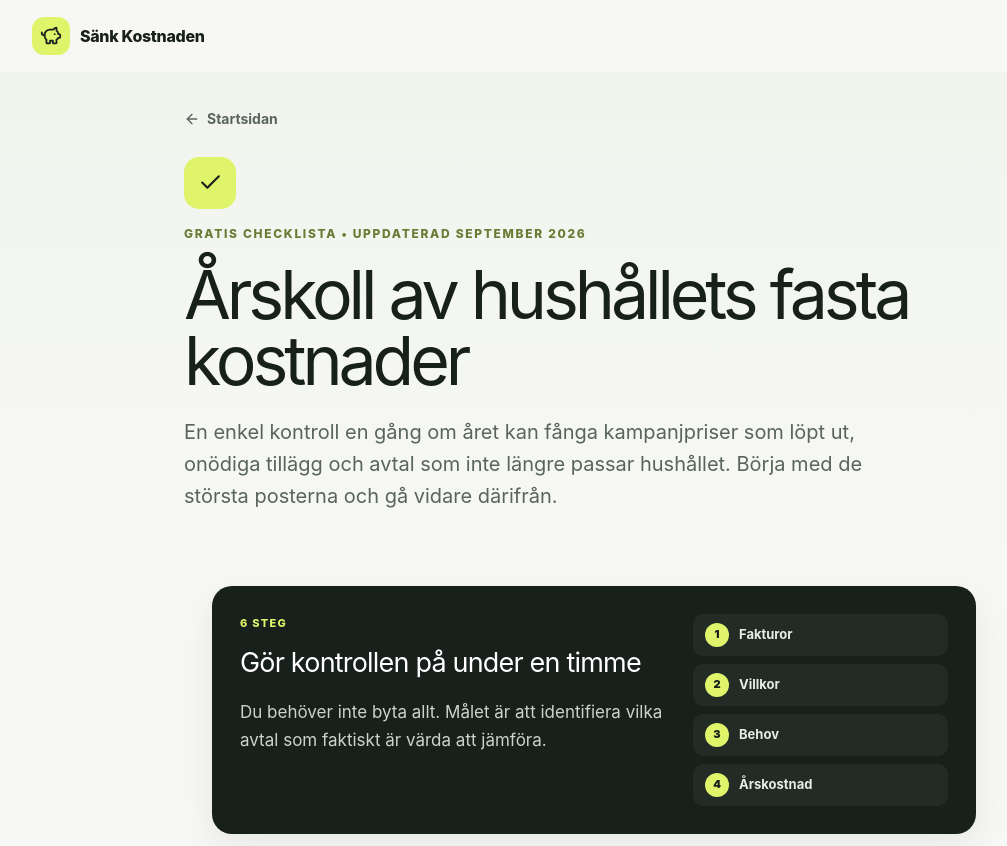
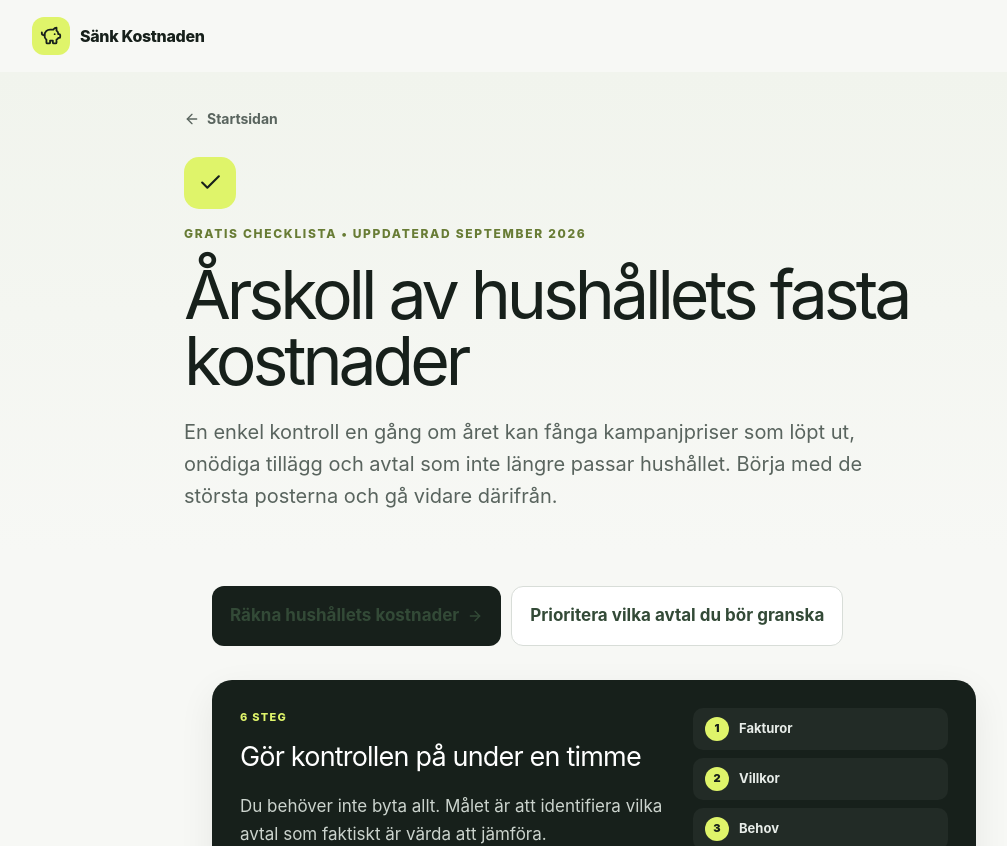
Before and after one commit to arvidlandin-cpu/sankkostnaden, a Next.js app: page /guide/arskoll-fasta-kostnader in a window 1280 px wide. Shown: the top 846 px of the page, without its empty margins (46-1053 px from the left). Built offline with nearby package versions, Linux system fonts and the light colour scheme.

Commit message:
Connect annual checklist to household cost tools

```diff
--- a/pages/guide/arskoll-fasta-kostnader.tsx
+++ b/pages/guide/arskoll-fasta-kostnader.tsx
@@ -23,6 +23,7 @@ export default function ArskollFastaKostnader() {
       <main>
         <section className='guideHero'><div className='guideWrap'><Link className='back' href='/'><ArrowLeft size={16}/> Startsidan</Link><div className='guideIcon'><Check size={25}/></div><p className='kicker'>GRATIS CHECKLISTA • UPPDATERAD SEPTEMBER 2026</p><h1>Årskoll av hushållets fasta kostnader</h1><p className='lead'>En enkel kontroll en gång om året kan fånga kampanjpriser som löpt ut, onödiga tillägg och avtal som inte längre passar hushållet. Börja med de största posterna och gå vidare därifrån.</p></div></section>
         <article className='article guideWrap'>
+          <div className='intentActions'><Link className='primary' href='/verktyg/hushallskostnadskollen/'>Räkna hushållets kostnader <ArrowRight size={16}/></Link><Link className='secondary' href='/app/'>Prioritera vilka avtal du bör granska</Link></div>
           <div className='decisionPanel'><div><p className='partnerEyebrow'>6 STEG</p><h2>Gör kontrollen på under en timme</h2><p>Du behöver inte byta allt. Målet är att identifiera vilka avtal som faktiskt är värda att jämföra.</p></div><div className='decisionMetrics'><span><b>1</b> Fakturor</span><span><b>2</b> Villkor</span><span><b>3</b> Behov</span><span><b>4</b> Årskostnad</span></div></div>
           <div className='checkList'>{checklist.map(item => <p key={item}><Check size={18}/>{item}</p>)}</div>
           <h2>1. Bredband: kontrollera adressen först</h2><p>Utbudet kan skilja mellan adresser. Börja därför med vad som faktiskt går att beställa och jämför sedan totalpris, hastighet och bindningstid.</p><div className='intentActions'><Link className='primary' href='/bredband/bredband-pa-min-adress/'>Kontrollera bredband <ArrowRight size={16}/></Link><Link className='secondary' href='/bredband/vilken-hastighet-behover-jag/'>Hur snabbt behöver du?</Link></div>
```
